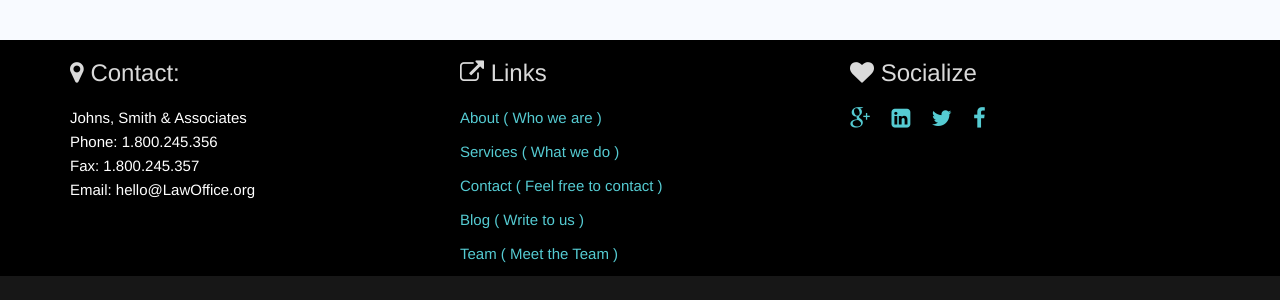
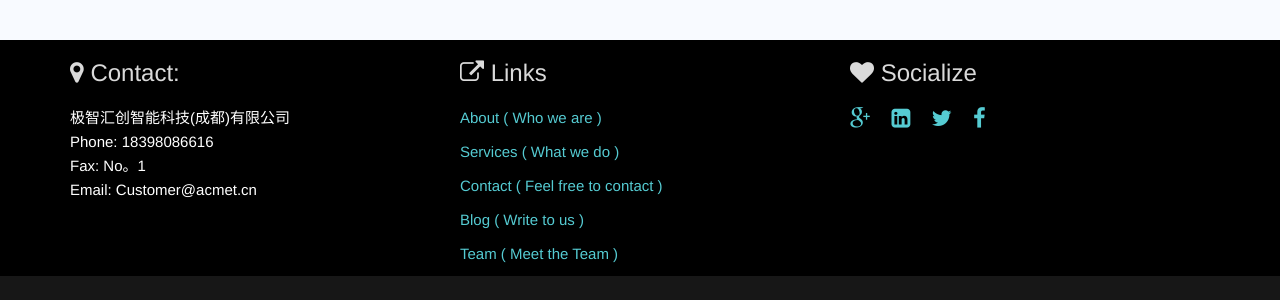
Before and after one commit to openmc/openmc.github.io, a Jekyll site: the page built from index.html, in a window 1280 px wide. Shown: the part 1358-1658 px from the top of the page. Built offline with Jekyll 4.4.1, drawn with Linux system fonts in a browser that asks for light colours.

Commit message:
Update _config.yml

```diff
--- a/_config.yml
+++ b/_config.yml
@@ -13,21 +13,20 @@
 # you will see them accessed via {{ site.title }}, {{ site.email }}, and so on.
 # You can create any custom variable you would like, and they will be accessible
 # in the templates via {{ site.myvariable }}.
-title: Business Jekyll Theme
-email: your-email@example.com
+title: 极智汇创智能科技(成都)有限公司
+email: Customer@acmet.cn
 description: > # this means to ignore newlines until "baseurl:"
-  Yet another Jekyll theme. It is designed for business purpose and ported by
-  Melvin Ch'ng.
+  极智汇创智能科技(成都)有限公司，专业从事钢筋加工设备的智能化研发、生产、销售型企业
 baseurl: "" # the subpath of your site, e.g. /blog
-url: "" # the base hostname & protocol for your site, e.g. http://example.com
+url: "https://www.acmet.cn" # the base hostname & protocol for your site, e.g. http://example.com
 
 # Company Information
-company_name: Johns, Smith & Associates
-address_line: Via Ludovisi 39-45, Rome, 54267, Italy
-telephone_number: 1.800.245.356
-fax_number: 1.800.245.357
-company_email: hello@LawOffice.org
-google_map: https://www.google.com/maps/embed?pb=!1m14!1m12!1m3!1d3618.727010735933!2d91.837871!3d24.907291700000002!2m3!1f0!2f0!3f0!3m2!1i1024!2i768!4f13.1!5e0!3m2!1sen!2s!4v1404919738144
+company_name: 极智汇创智能科技(成都)有限公司
+address_line: 四川省成都市锦江区东大街下东大街段199号
+telephone_number: 18398086616
+fax_number: No。1
+company_email: Customer@acmet.cn
+#google_map: https://www.google.com/maps/embed?pb=!1m14!1m12!1m3!1d3618.727010735933!2d91.837871!3d24.907291700000002!2m3!1f0!2f0!3f0!3m2!1i1024!2i768!4f13.1!5e0!3m2!1sen!2s!4v1404919738144
 
 # Social Link
 facebook_link: http://www.facebook.com
```
